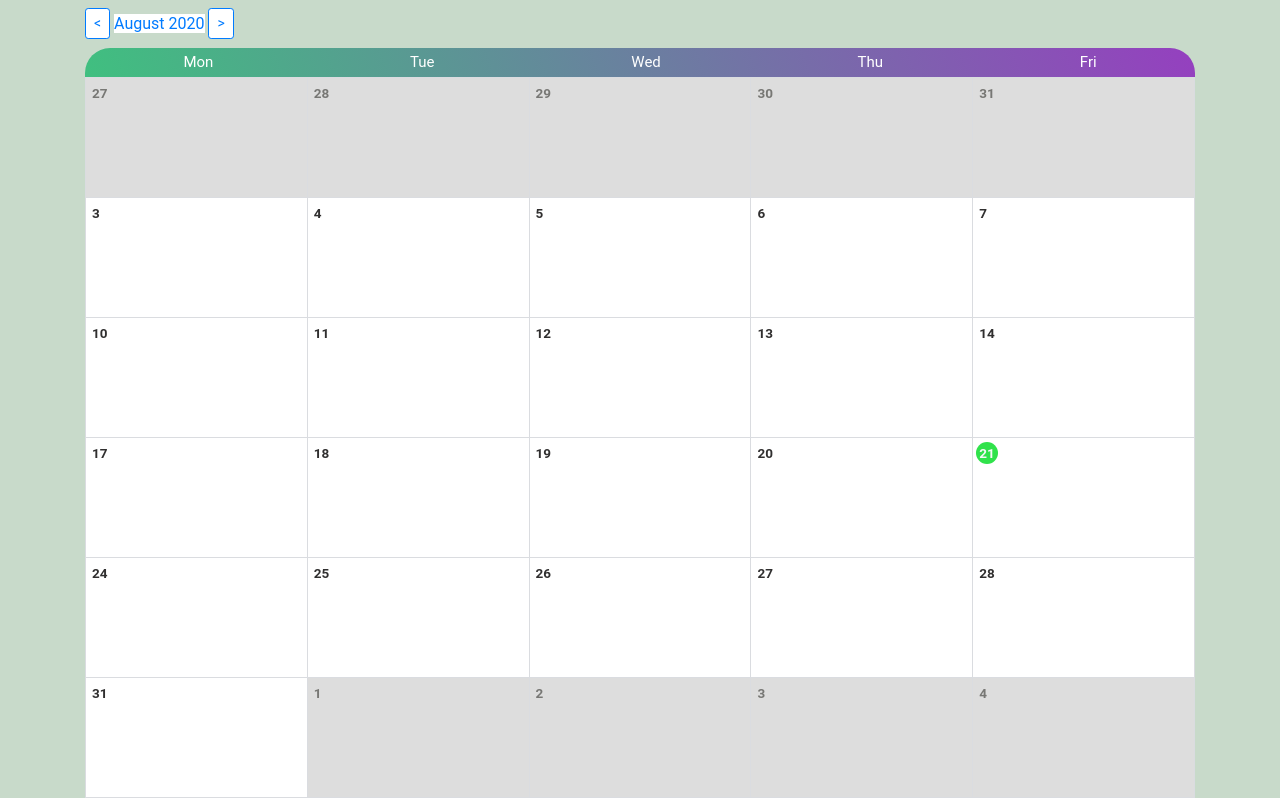
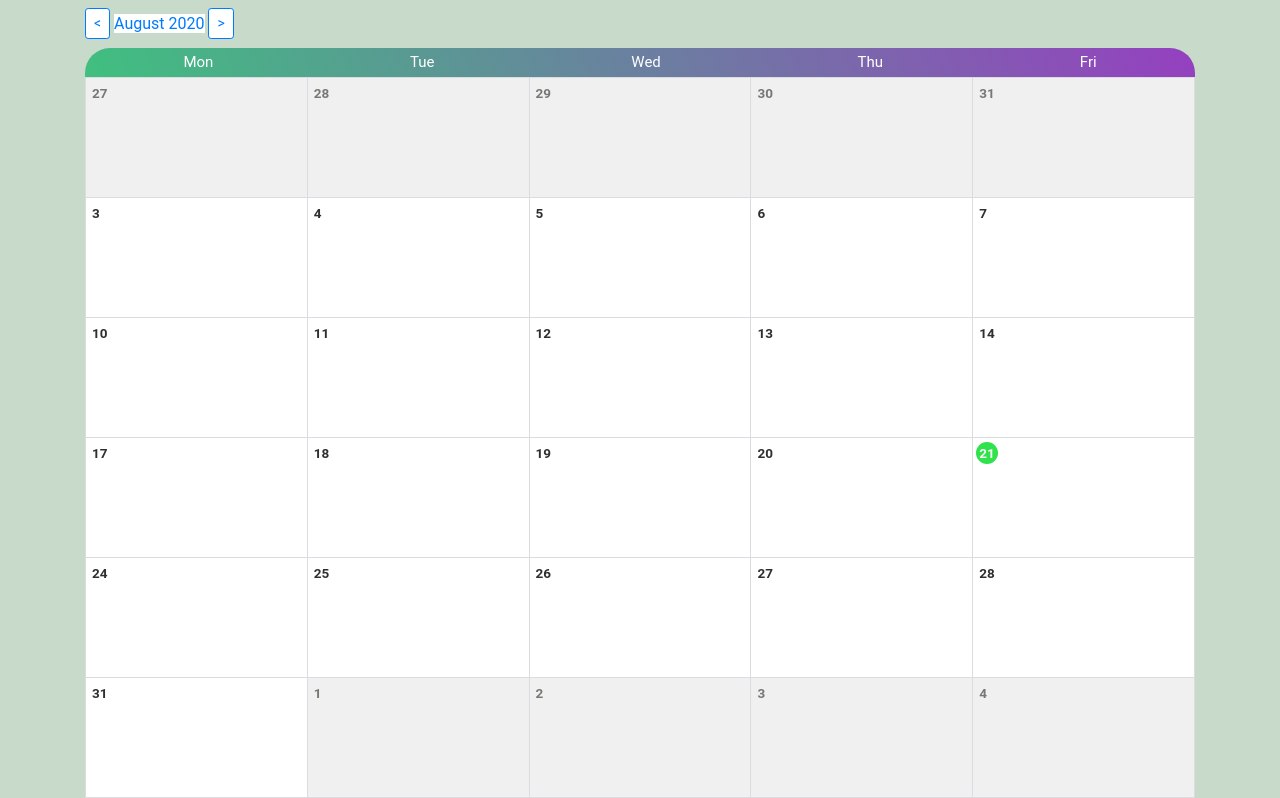
Before and after one commit to AmineDjeghri/SUCAL, a Flask app: page /calendar/M1 in a window 1280 px wide. Shown: the part 56-854 px from the top of the page. Run offline with Flask 2, Linux system fonts and the light colour scheme; data that the repository does not hold is empty; some libraries are stand-ins or nearby versions.

Commit message:
changes in design

```diff
--- a/app/static/css/calendar.css
+++ b/app/static/css/calendar.css
@@ -71,7 +71,7 @@ Assign Variables */
 }
 
 .othermonth {
-    background-color: #dddddd;
+    background-color: #f1f0f0;
     cursor: auto;
   }
 
```
